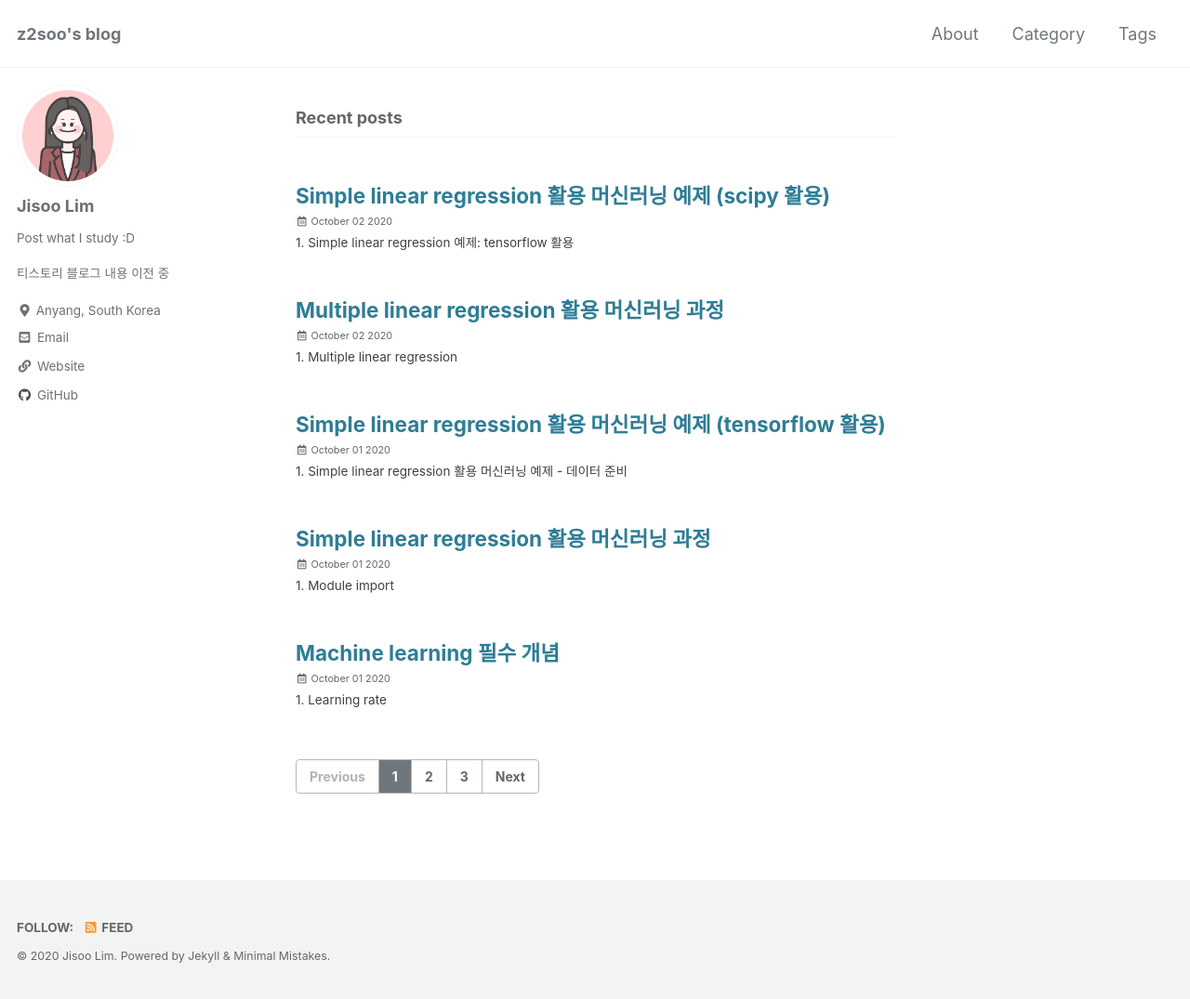
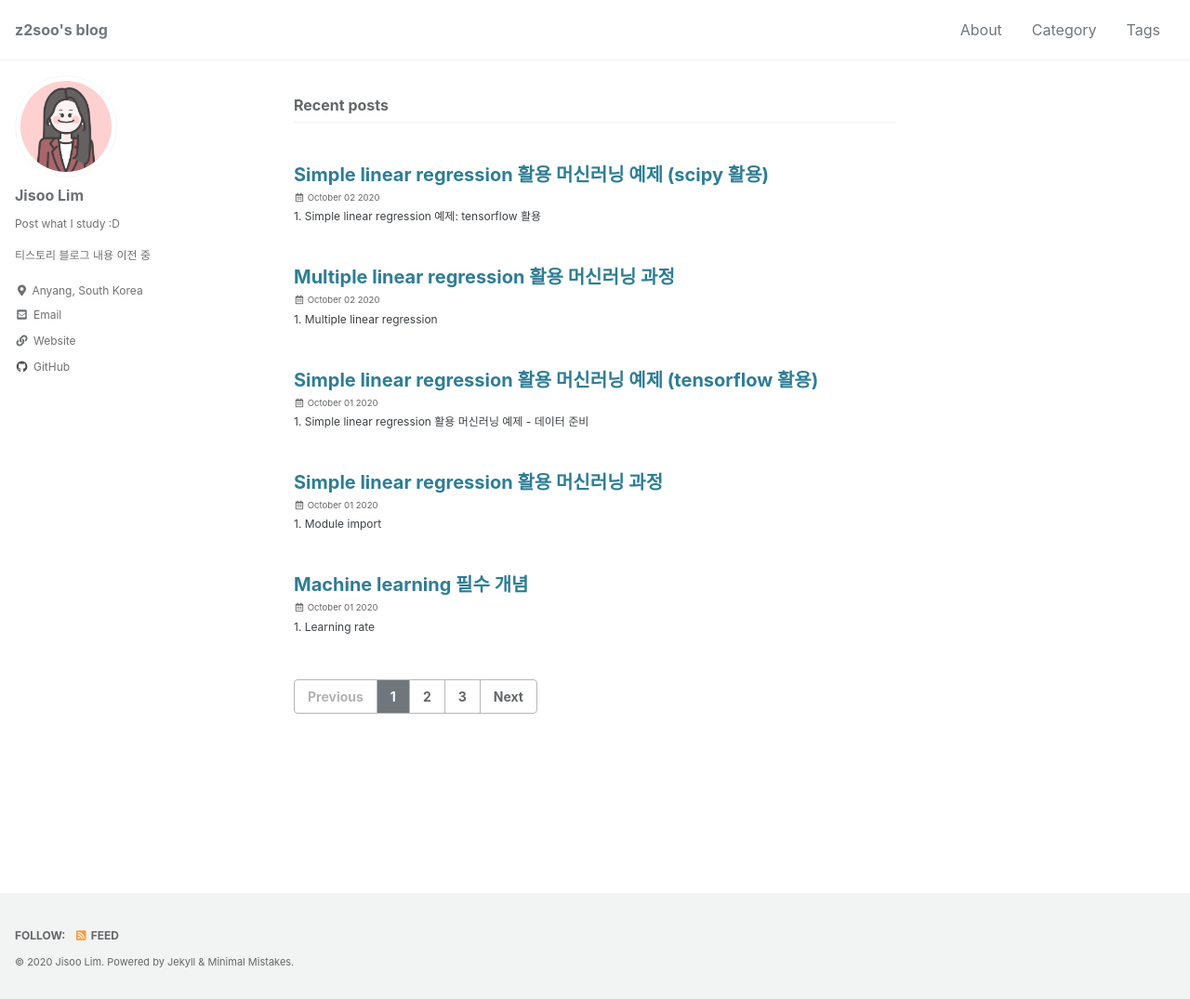
Before and after one commit to z2soo/z2soo.github.io, a Jekyll site: the page built from index.html, in a window 1280 px wide and 1075 px high. Shown: the whole window at 93% size. Built offline with Jekyll 4.4.1, drawn with Linux system fonts in a browser that asks for light colours; cached includes are drawn as plain includes; the list of posts is cut into pages by our own code.

Commit message:
git blog set font size

```diff
--- a/_sass/minimal-mistakes/_reset.scss
+++ b/_sass/minimal-mistakes/_reset.scss
@@ -15,11 +15,11 @@ html {
   }
 
   @include breakpoint($large) {
-    font-size: 18px;
+    font-size: 16px;
   }
 
   @include breakpoint($x-large) {
-    font-size: 18px;
+    font-size: 16px;
   }
 
   -webkit-text-size-adjust: 100%;
```
